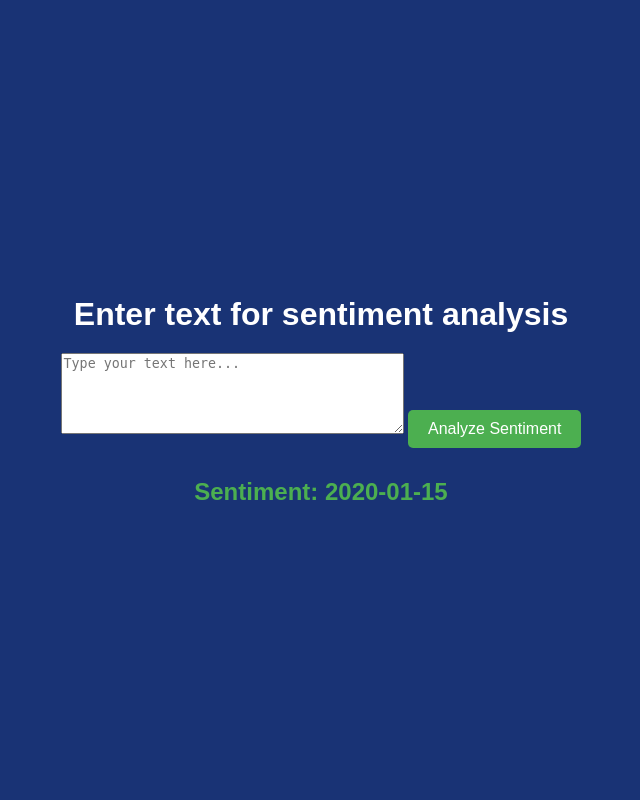
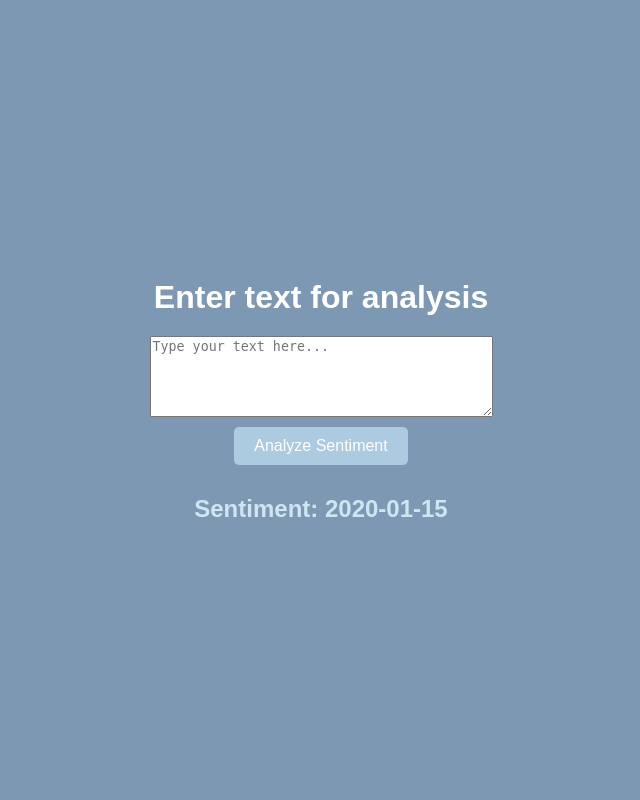
Before and after one commit to Audrik21242/Sentiment-Analysis-using-LSTM, a Flask app: template templates/index.html in a window 1280 px wide. Shown: the whole page, without its empty margins (319-959 px from the left). Run offline with Flask 3, Linux system fonts and the light colour scheme; the template is opened without the code that fills it: most values are stand-ins (such as "Sample title", 1, 10 or a date in 2020).

Commit message:
Fixed the model

```diff
--- a/app.py
+++ b/app.py
@@ -1,73 +1,58 @@
-from flask import Flask, request, jsonify, render_template
+from flask import Flask, request,render_template
 import numpy as np
-import pickle
-from keras.models import load_model
+from tensorflow import keras
+from tensorflow.python.keras.models import load_model
 from nltk.tokenize import word_tokenize
 from nltk.corpus import stopwords
 from nltk.stem import WordNetLemmatizer
 from string import punctuation
 from keras_preprocessing.sequence import pad_sequences
 import tensorflow as tf
-import nltk
-from keras.models import load_model
+from tensorflow.keras.layers import Bidirectional
+import os
+import json
+from keras.preprocessing.text import tokenizer_from_json
 
-model_path = r'C:\Users\AUDRIK\OneDrive\Desktop\finance_dataset\Financial_sentiment_LSTM_model.h5'
-MODEL = load_model(model_path)
+os.environ["CUDA_VISIBLE_DEVICES"] = "-1"
 
-from tensorflow.keras.preprocessing.text import tokenizer_from_json
-import json
+model_path = r'C:\Users\AUDRIK\OneDrive\Desktop\finance_dataset\model1.h5'
+MODEL = load_model(model_path, custom_objects={"Bidirectional": Bidirectional})
 
 with open('tokenizer.json') as f:
     data = json.load(f)
-    tokenizer = tokenizer_from_json(data)
+    tokenizer = tokenizer_from_json(json.dumps(data))
 
 app = Flask(__name__)
 
 
-
-# Define predict function
 def predict(text, tokenizer, model):
     tokens = word_tokenize(text)
     stop_words = set(stopwords.words('english'))
     filtered_tokens = [word.lower() for word in tokens if word.lower() not in stop_words and word not in punctuation]
     lemmatizer = WordNetLemmatizer()
     lemmatized_tokens = [lemmatizer.lemmatize(word) for word in filtered_tokens]
-
     processed_text = " ".join(lemmatized_tokens)
 
     sequences = tokenizer.texts_to_sequences([processed_text])
     predict_padded = pad_sequences(sequences, maxlen=500, padding='post')
 
-    # Model prediction
-    predicted_sentiment = model.predict(predict_padded)
+    with tf.device('/CPU:0'):
+        predicted_sentiment = model.predict(predict_padded)
+    predicted_class = int(np.round(predicted_sentiment[0][0]))
 
-    # Convert probability to binary class (0 or 1)
-    predicted_class = int(np.round(predicted_sentiment[0][0]))  # Round to get either 0 or 1
+    return "Positive" if predicted_class == 1 else "Negative"
 
-    if (predicted_class == 0):
-        return "Negative"
-    else:
-        return "Positive"
-
-# Set up routes
 @app.route('/')
 def index():
     return render_template('index.html')
-
-# @app.route('/predict', methods=['POST'])
-# def predict():
-#     text = request.form['text']
-#     sentiment = predict(text, tokenizer, MODEL)
-#     return jsonify({'sentiment': sentiment})
 
 @app.route('/', methods=['GET', 'POST'])
 def home():
     sentiment = None
     if request.method == 'POST':
         text = request.form['text']
-        # Call your predict function
         sentiment = predict(text, tokenizer, MODEL)
     return render_template('index.html', sentiment=sentiment)
 
 if __name__ == '__main__':
-    app.run(debug=True)
+    app.run()
--- a/static/styles.css
+++ b/static/styles.css
@@ -1,5 +1,5 @@
 body {
-    background: #193375;
+    background: #7C98B3;
     color: white;
     font-family: Arial, sans-serif;
     text-align: center;
@@ -19,45 +19,48 @@ body {
 
 form {
     margin-bottom: 20px;
+    display: flex;
+    flex-direction: column;
+    align-items: center;
 }
 
-  input[type="text"] {
+input[type="text"], input[type="textarea"] {
     padding: 10px;
     border: none;
-      background-color: #fff;
+    background-color: #ACCBE1;
     color: #1c1f4c;
     cursor: pointer;
     font-size: 1rem;
     border-radius: 5px;
     transition: background-color 0.3s, opacity 0.3s;
+    width: 80%;
 }
 
 input[type="textarea"]:hover {
     background-color: transparent;
     opacity: 0.7;
-      color: white;
+    color: #ACCBE1;
     border: 2px solid #fff;
 }
 
 button {
     padding: 10px 20px;
-      background-color: #4caf50;
+    background-color: #ACCBE1;
     color: white;
     border: none;
     border-radius: 5px;
     cursor: pointer;
     font-size: 1rem;
     transition: background-color 0.3s;
+    margin-top: 10px;
 }
 
-
 button:hover {
-      background-color: #45a049;
+    background-color: #7C98B3;
 }
 
-
-  h2, h3 {
+h2 {
     margin-top: 10px;
     font-size: 1.5rem;
-      color: #4caf50;
+    color: #CEE5F2;
 }
--- a/templates/index.html
+++ b/templates/index.html
@@ -4,10 +4,10 @@
     <meta charset="UTF-8">
     <meta name="viewport" content="width=device-width, initial-scale=1.0">
     <title>NLP Sentiment Analysis</title>
-    <link rel="stylesheet" href="../static/styles.css">
+    <link rel="stylesheet" href="/static/styles.css">
 </head>
 <body>
-    <h1>Enter text for sentiment analysis</h1>
+    <h1>Enter text for analysis</h1>
     <form action="/" method="post">
         <textarea name="text" rows="5" cols="40" placeholder="Type your text here..." required></textarea>
         <button type="submit">Analyze Sentiment</button>
```
Also changed, not shown: tokenizer.json, 1 other file. Lines whose indentation alone changed are shown as unchanged.
